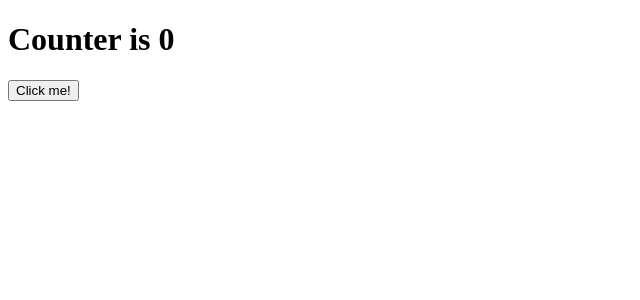
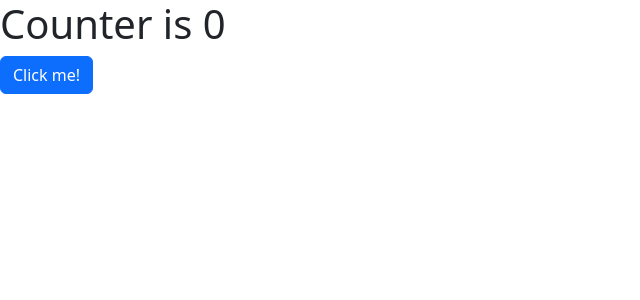
Before and after one commit to pa4ka1992/Online-store-Vue.js, a Vue app: page / in a window 1280 px wide. Shown: the top 300 px of the page, without its empty margins (0-640 px from the left). Built offline with nearby package versions, Linux system fonts and the light colour scheme.

Commit message:
feat: add bootstrap package

```diff
--- a/package.json
+++ b/package.json
@@ -58,6 +58,7 @@
         "webpack-merge": "^5.8.0"
     },
     "dependencies": {
+        "bootstrap": "^5.2.3",
         "pinia": "^2.0.28",
         "vue": "^3.2.45",
         "vue-router": "^4.1.6"
--- /dev/null
+++ b/src/assets/scss/index.scss
@@ -0,0 +1 @@
+@use "~bootstrap/scss/bootstrap.scss";
--- a/src/main.ts
+++ b/src/main.ts
@@ -1,5 +1,5 @@
 import { createApp } from 'vue';
-// import './scss/index.scss';
+import './assets/scss/index.scss';
 import router from './router';
 import App from './App.vue';
 import { usePinia } from './store';
--- a/src/views/HomePage.vue
+++ b/src/views/HomePage.vue
@@ -10,7 +10,7 @@ const store = useTestStore();
 
 <div>
   <h1> Counter is {{store.count}}</h1>
-  <button @click="store.increment()">Click me!</button>
+  <button class="btn btn-primary" @click="store.increment()">Click me!</button>
 </div>
 
 </template>
```
Also changed, not shown: 2 other files (tests, documents, lock files or other folders).
